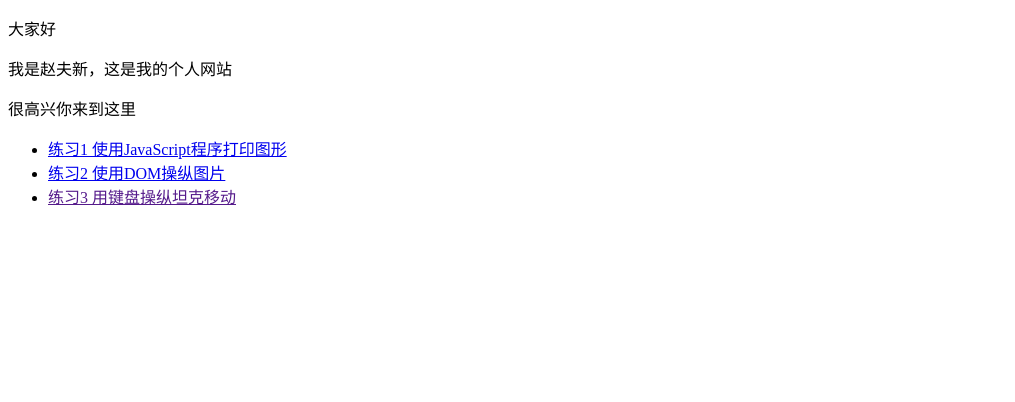
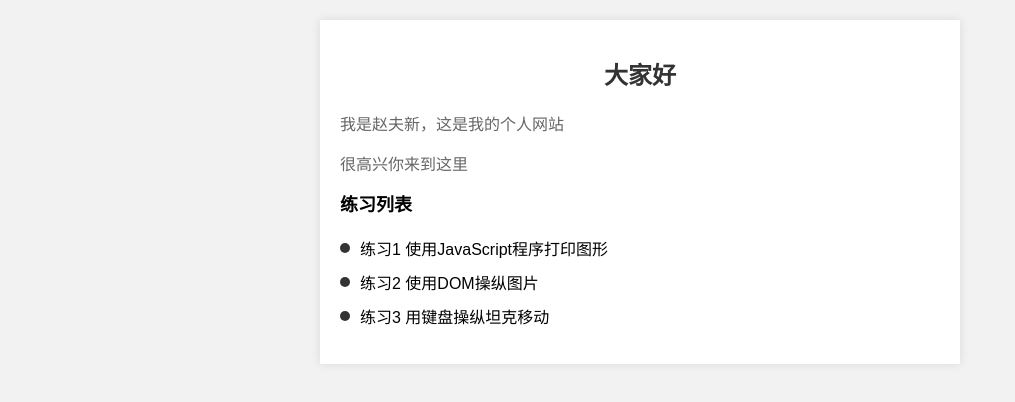
Before and after one commit to ufelderb/zhaofuxin000, a plain HTML site: page index.html in a window 1280 px wide. Shown: the whole page, without its empty margins (0-1015 px from the left). Drawn offline with Linux system fonts and the light colour scheme.

Commit message:
Update index.html

```diff
--- a/index.html
+++ b/index.html
@@ -4,18 +4,101 @@
     <meta charset="UTF-8">
     <meta name="viewport" content="width=device-width, initial-scale=1.0">
     <title>赵夫新的个人网站</title>
+    <style>
+        body {
+            font-family: Arial, sans-serif;
+            background-color: #f2f2f2;
+            margin: 0;
+            padding: 20px;
+        }
+
+        h1 {
+            color: #333;
+            font-size: 24px;
+            text-align: center;
+            margin-bottom: 20px;
+        }
+
+        p {
+            color: #666;
+            margin-bottom: 10px;
+        }
+
+        ul {
+            list-style-type: none;
+            padding: 0;
+        }
+
+        li {
+            margin-bottom: 10px;
+        }
+
+        a {
+            color: #000;
+            text-decoration: none;
+            transition: color 0.3s;
+        }
+
+        a:hover {
+            color: #333;
+        }
+
+        .container {
+            max-width: 600px;
+            margin: 0 auto;
+            background-color: #fff;
+            padding: 20px;
+            box-shadow: 0 0 10px rgba(0, 0, 0, 0.1);
+        }
+
+        .section-heading {
+            font-size: 18px;
+            font-weight: bold;
+            margin-bottom: 10px;
+        }
+
+        .section-content {
+            margin-left: 20px;
+        }
+
+        .link-list {
+            margin-top: 20px;
+        }
+
+        .link-list li {
+            display: flex;
+            align-items: center;
+        }
+
+        .link-list li:before {
+            content: "";
+            display: inline-block;
+            width: 10px;
+            height: 10px;
+            background-color: #333;
+            border-radius: 50%;
+            margin-right: 10px;
+        }
+    </style>
 </head>
 <body>
 
-<p>大家好</p>
+<div class="container">
+    <h1>大家好</h1>
+    <div class="section">
         <p>我是赵夫新，这是我的个人网站</p>
         <p>很高兴你来到这里</p>
+    </div>
 
-<ul>
+    <div class="section">
+        <h2 class="section-heading">练习列表</h2>
+        <ul class="link-list">
             <li><a href="./homework/work1.html">练习1 使用JavaScript程序打印图形</a></li>
             <li><a href="./homework/DOM.html">练习2 使用DOM操纵图片</a></li>
             <li><a href="">练习3 用键盘操纵坦克移动</a></li>
         </ul>
+    </div>
+</div>
 
 </body>
 </html>
```
Lines whose indentation alone changed are shown as unchanged.
